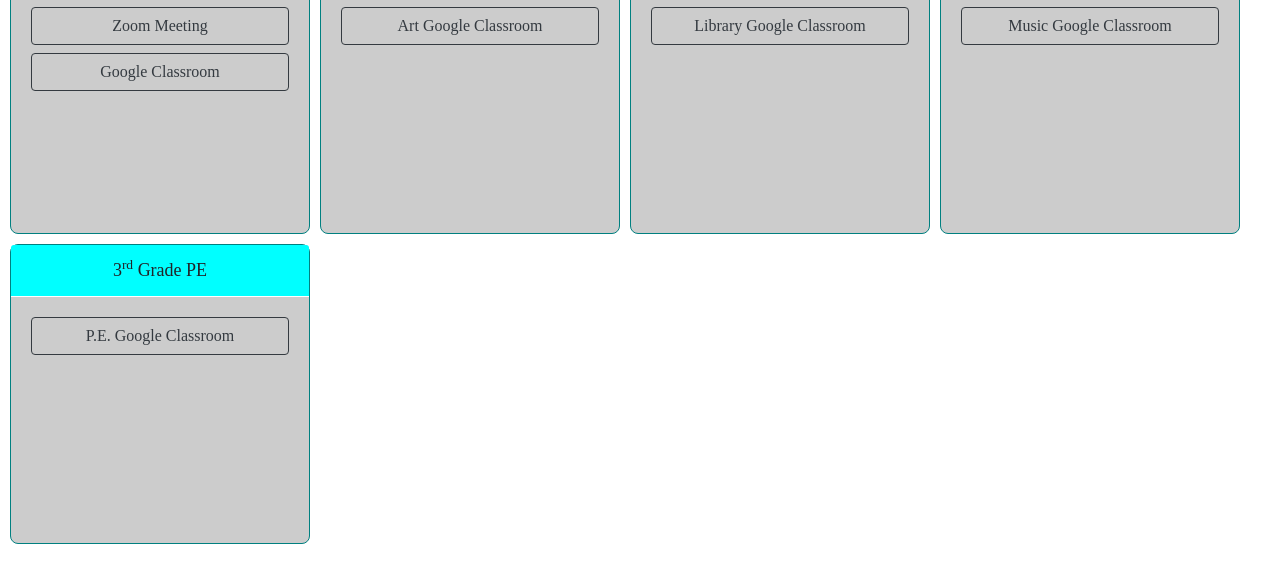
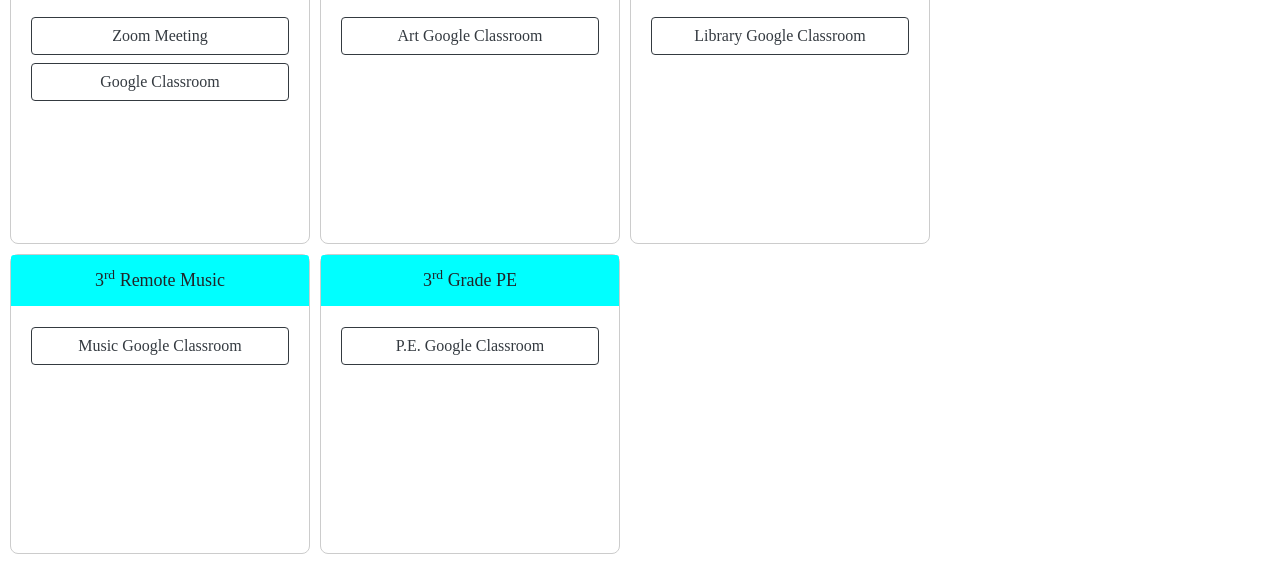
Before and after one commit to KGitHub03/design2, a plain HTML site: page index.html in a window 1280 px wide. Shown: the part 343-917 px from the top of the page. Drawn offline with nearby package versions, Linux system fonts and the light colour scheme; a web font is replaced by a local one.

Commit message:
all subjects

```diff
--- a/styles.css
+++ b/styles.css
@@ -14,8 +14,7 @@ body
 {
     margin-right: 10px;
     margin-bottom: 10px;
-    border: 1px solid teal;
-    background-color: #ccc;
+    border: 1px solid #ccc;
     border-radius: 0.5rem;
     width: 300px;
     height: 300px;
@@ -43,9 +42,8 @@ body
 }
 .classes
 {
-    text-align: left;
-    width: 100%;
-    padding-left: 10px;
+    padding: 10px;
+    width: 95%;
     display: flex;
     flex-wrap: wrap;
 }
```
